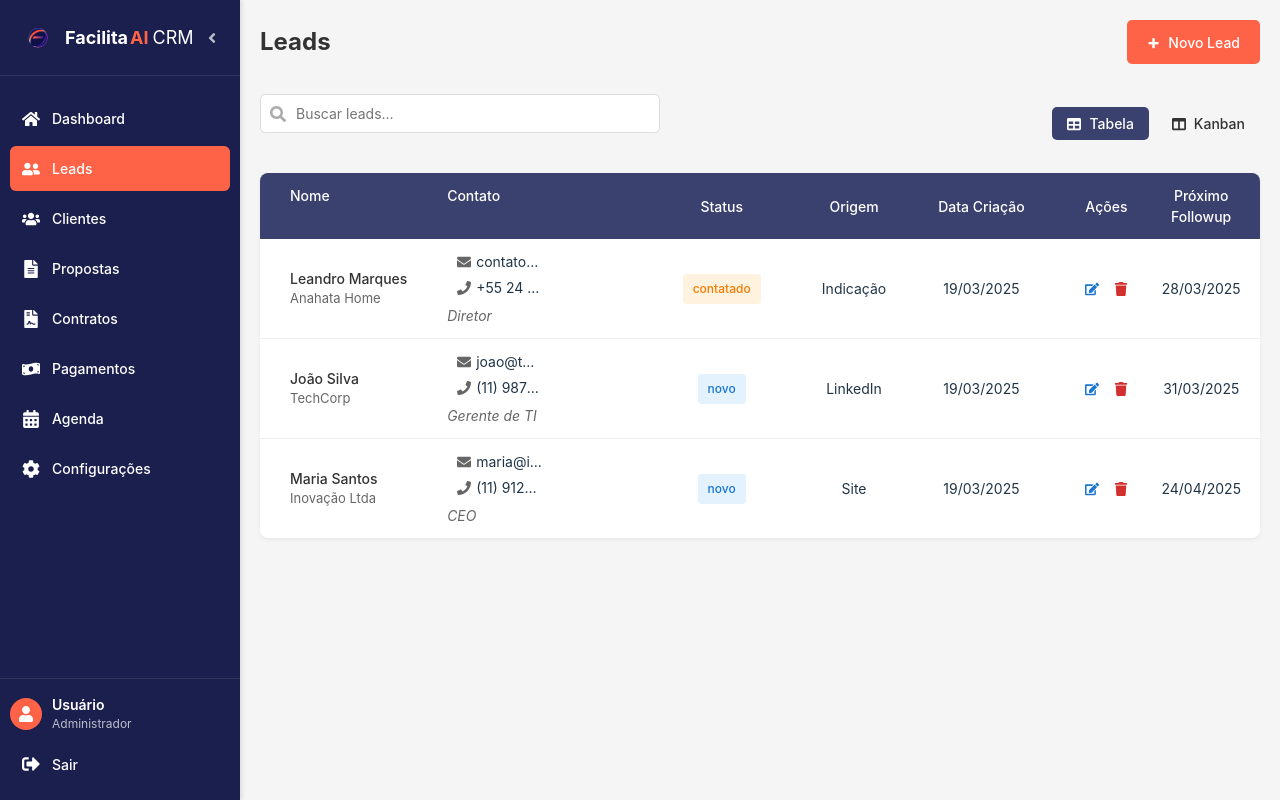
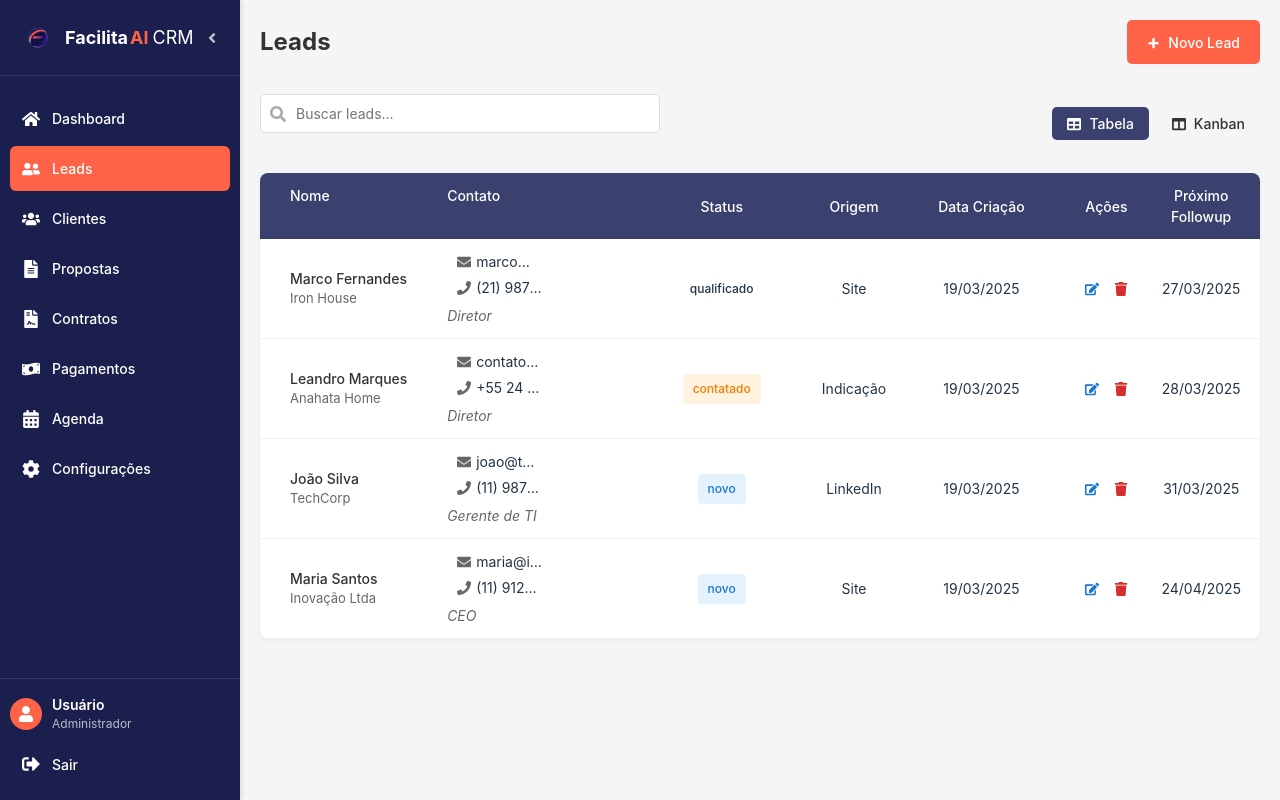
Before and after one commit to rodncb/crm-facilitaai, a React (Vite) app: page /leads in a window 1280 px wide. Built offline with nearby package versions, Linux system fonts and the light colour scheme; sample sign-in values are in the browser's storage.

Commit message:
Adicionado lead de Marco Fernandes (Iron House) e corrigido carregamento de eventos reais na agenda

```diff
--- a/src/pages/Agenda.jsx
+++ b/src/pages/Agenda.jsx
@@ -83,35 +83,36 @@ const Agenda = () => {
         }
       }
 
-      // 3. Carregar reuniões agendadas (se houver)
-      const agendamentosStr = localStorage.getItem("agendamentos");
-      if (agendamentosStr) {
-        const agendamentos = JSON.parse(agendamentosStr);
-        if (Array.isArray(agendamentos) && agendamentos.length > 0) {
-          const eventosReuniao = agendamentos.map((agendamento) => ({
+      // 3. Verificar leads para follow-up
+      const leadsStr = localStorage.getItem("leads");
+      if (leadsStr) {
+        const leads = JSON.parse(leadsStr);
+        if (Array.isArray(leads) && leads.length > 0) {
+          // Encontrar Marco Fernandes ou outro lead qualificado
+          const lead =
+            leads.find(
+              (l) => l.nome === "Marco Fernandes" && l.empresa === "Iron House"
+            ) || leads.find((l) => l.status === "qualificado");
+
+          if (lead) {
+            const eventoLead = {
               id: proximoId++,
               tipo: "reuniao",
-            titulo:
-              agendamento.tipo === "lead"
-                ? "Follow-up com lead"
-                : "Reunião com cliente",
-            descricao: `${agendamento.contato} - ${agendamento.empresa}`,
-            data: agendamento.data,
-            hora: agendamento.hora,
-            status:
-              new Date(`${agendamento.data}T${agendamento.hora}`) < new Date()
-                ? "atrasado"
-                : "pendente",
-            link: agendamento.tipo === "lead" ? "/leads" : "/clientes",
+              titulo: "Follow-up com lead",
+              descricao: `${lead.nome} - ${lead.empresa}`,
+              data: lead.proximoFollowup || "2025-03-27",
+              hora: "10:00",
+              status: "pendente",
+              link: "/leads",
               icone: <FaUserFriends />,
               isReal: true,
-          }));
-          todosEventos = todosEventos.concat(eventosReuniao);
+            };
+            todosEventos.push(eventoLead);
+          }
         }
       }
 
-      // Se não houver nenhum evento real, adicionar a proposta do Marco como exemplo
-      if (todosEventos.length === 0) {
+      // 4. Adicionar a proposta de exemplo do Marco (Startup XYZ) para demonstração
       const propostaMarco = {
         id: proximoId++,
         tipo: "proposta",
@@ -121,19 +122,35 @@ const Agenda = () => {
         status: "pendente",
         link: "/propostas",
         icone: <FaFileSignature />,
-          isReal: true,
+        isDemo: true, // Marcado como demonstração, não como dado real
       };
       todosEventos.push(propostaMarco);
-      }
 
       // Definir estado com eventos
       setEventos(todosEventos);
       setEventosFiltrados(todosEventos);
     } catch (error) {
       console.error("Erro ao carregar eventos:", error);
-      // Em caso de erro, use apenas a proposta do Marco
+      // Em caso de erro, use dados de exemplo
+      const proximoId = 1;
+
+      // Lead de Marco Fernandes
+      const leadMarco = {
+        id: proximoId,
+        tipo: "reuniao",
+        titulo: "Follow-up com lead",
+        descricao: "Marco Fernandes - Iron House",
+        data: "2025-03-27",
+        hora: "10:00",
+        status: "pendente",
+        link: "/leads",
+        icone: <FaUserFriends />,
+        isReal: true,
+      };
+
+      // Proposta de exemplo do Marco (Startup XYZ)
       const propostaMarco = {
-        id: 1,
+        id: proximoId + 1,
         tipo: "proposta",
         titulo: "Validade de proposta",
         descricao: "PROP-2025-004 - Marco (Startup XYZ)",
@@ -141,10 +158,11 @@ const Agenda = () => {
         status: "pendente",
         link: "/propostas",
         icone: <FaFileSignature />,
-        isReal: true,
+        isDemo: true,
       };
-      setEventos([propostaMarco]);
-      setEventosFiltrados([propostaMarco]);
+
+      setEventos([leadMarco, propostaMarco]);
+      setEventosFiltrados([leadMarco, propostaMarco]);
     }
   };
 
--- a/src/pages/Leads.jsx
+++ b/src/pages/Leads.jsx
@@ -19,6 +19,18 @@ const Leads = () => {
   const [leads, setLeads] = useState([
     {
       id: 1,
+      nome: "Marco Fernandes",
+      empresa: "Iron House",
+      cargo: "Diretor",
+      email: "marco@ironhouse.com.br",
+      telefone: "(21) 98765-4321",
+      status: "qualificado",
+      origem: "Site",
+      dataCriacao: "19/03/2025",
+      proximoFollowup: "2025-03-27",
+    },
+    {
+      id: 2,
       nome: "Leandro Marques",
       empresa: "Anahata Home",
       cargo: "Diretor",
@@ -30,7 +42,7 @@ const Leads = () => {
       proximoFollowup: "2025-03-28",
     },
     {
-      id: 2,
+      id: 3,
       nome: "João Silva",
       empresa: "TechCorp",
       cargo: "Gerente de TI",
@@ -42,7 +54,7 @@ const Leads = () => {
       proximoFollowup: "2025-03-31",
     },
     {
-      id: 3,
+      id: 4,
       nome: "Maria Santos",
       empresa: "Inovação Ltda",
       cargo: "CEO",
```
Lines whose indentation alone changed are shown as unchanged.
